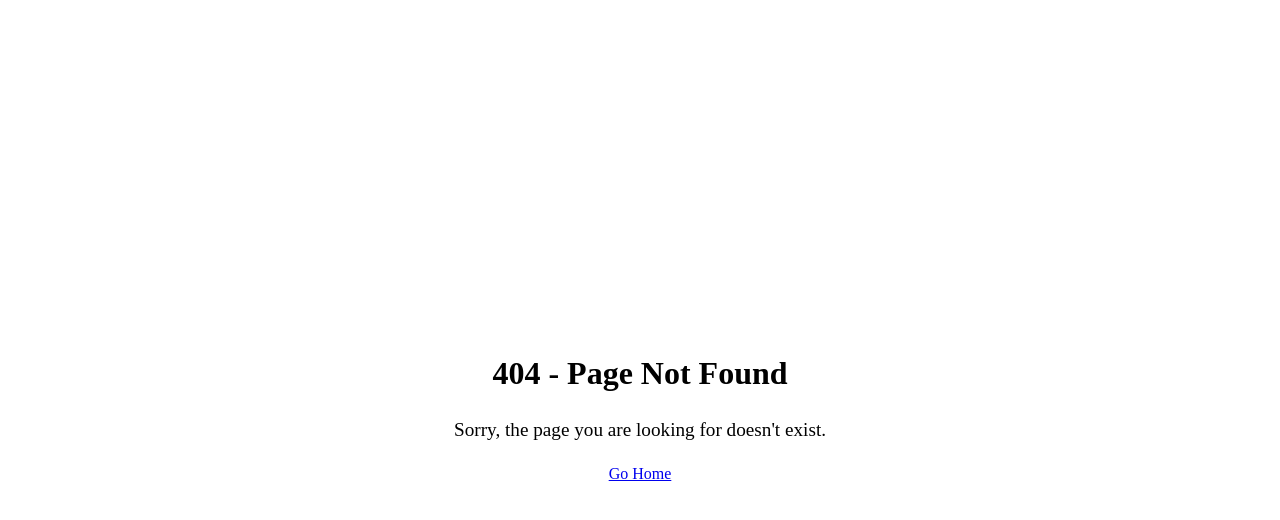
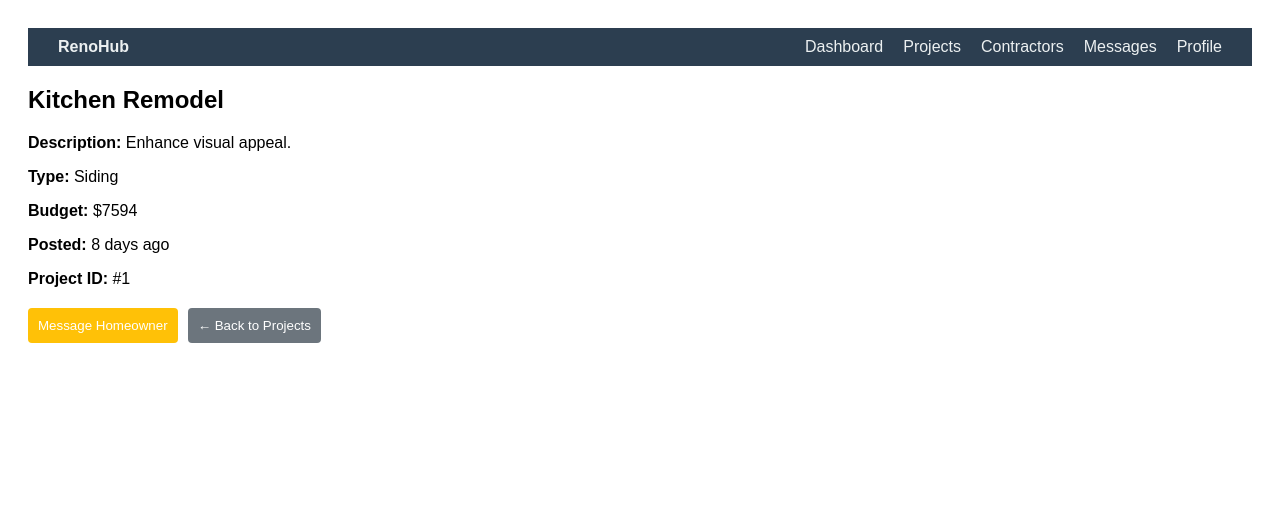
Before and after one commit to Amga20d/renohub, a React (Vite) app in the folder frontend/: page /projects/1 in a window 1280 px wide. Before the commit this address had no page. Shown: the top 520 px of the page. Built offline with nearby package versions, Linux system fonts and the light colour scheme.

Commit message:
Created a detailed view page and connected it to projects page

```diff
--- a/frontend/src/App.jsx
+++ b/frontend/src/App.jsx
@@ -8,7 +8,7 @@ const LoginPage = lazy(() => import("./pages/LoginPage"));
 const DashboardPage = lazy(() => import("./pages/DashboardPage"));
 const ProfilePage = lazy(() => import("./pages/ProfilePage"));
 const ProjectsPage = lazy(() => import("./pages/ProjectsPage"));
-// const ProjectDetailsPage = lazy(() => import("./pages/ProjectDetailsPage"));
+const ProjectDetailsPage = lazy(() => import("./pages/ProjectDetailsPage"));
 const NewProjectPage = lazy(() => import("./pages/NewProjectPage"));
 // const BidPlacementPage = lazy(() => import("./pages/BidPlacementPage"));
 // const MyBidsPage = lazy(() => import("./pages/MyBidsPage"));
@@ -34,8 +34,8 @@ function App() {
           <Route path="/profile" element={<ProfilePage />} />
           <Route path="/projects" element={<ProjectsPage />} />
           <Route path="/projects/new" element={<NewProjectPage />} />
-          {/* <Route path="/projects/:id" element={<ProjectDetailsPage />} />
-          <Route path="/projects/:id/bids" element={<BidPlacementPage />} />
+          <Route path="/projects/:id" element={<ProjectDetailsPage />} />
+          {/* <Route path="/projects/:id/bids" element={<BidPlacementPage />} />
           <Route path="/projects/:id/review" element={<SubmitReviewPage />} />
           <Route path="/bids" element={<MyBidsPage />} /> */}
           <Route path="/messages" element={<MessagesPage />} />
--- /dev/null
+++ b/frontend/src/pages/ProjectDetailsPage.jsx
@@ -0,0 +1,46 @@
+import React from 'react';
+import { useParams, Link } from 'react-router-dom';
+import Navbar from '../components/Navbar';
+import { projects } from '../data/projects';
+import { getDaysAgo } from '../helpers/utils';
+
+const ProjectDetailsPage = () => {
+  const { id } = useParams();
+  const project = projects.find(p => p.id === parseInt(id));
+
+  if (!project) {
+    return (
+      <div style={{ padding: '20px' }}>
+        <Navbar />
+        <h2>Project not found</h2>
+        <Link to="/projects">← Back to Projects</Link>
+      </div>
+    );
+  }
+
+  return (
+    <div style={{ padding: '20px', fontFamily: 'Arial, sans-serif' }}>
+      <Navbar />
+      <h2>{project.title}</h2>
+      <p><strong>Description:</strong> {project.description}</p>
+      <p><strong>Type:</strong> {project.type}</p>
+      <p><strong>Budget:</strong> {project.budget}</p>
+      <p><strong>Posted:</strong> {getDaysAgo(project.created_at)}</p>
+      <p><strong>Project ID:</strong> #{project.id}</p>
+      <div style={{ marginTop: '20px' }}>
+        <Link to={`/messages/${project.user_id}`}>
+          <button style={{ marginRight: '10px', padding: '10px', backgroundColor: '#ffc107', border: 'none', color: '#fff', borderRadius: '4px' }}>
+            Message Homeowner
+          </button>
+        </Link>
+        <Link to="/projects">
+          <button style={{ padding: '10px', backgroundColor: '#6c757d', border: 'none', color: '#fff', borderRadius: '4px' }}>
+            ← Back to Projects
+          </button>
+        </Link>
+      </div>
+    </div>
+  );
+};
+
+export default ProjectDetailsPage;
--- a/frontend/src/pages/ProjectsPage.jsx
+++ b/frontend/src/pages/ProjectsPage.jsx
@@ -23,11 +23,10 @@ function ProjectsPage() {
     ? projects
     : projects.filter(project => project.type === filter);
 
-    const pageStyles = {
-      padding: '20px',
-      fontFamily: 'Arial, sans-serif'
-    };
-
+  const pageStyles = {
+    padding: '20px',
+    fontFamily: 'Arial, sans-serif'
+  };
 
   const headingStyle = {
     textAlign: 'center',
@@ -128,7 +127,9 @@ function ProjectsPage() {
           <p style={budgetStyle}>Budget: {project.budget}</p>
           <p style={createdAtStyle}>Posted: {getDaysAgo(project.created_at)}</p>
           <div>
-            <button style={viewButtonStyle}>View</button>
+            <Link to={`/projects/${project.id}`}>
+              <button style={viewButtonStyle}>View</button>
+            </Link>
             <Link to={`/messages/${project.user_id}`}>
               <button style={messageButtonStyle}>Message Homeowner</button>
             </Link>
```
